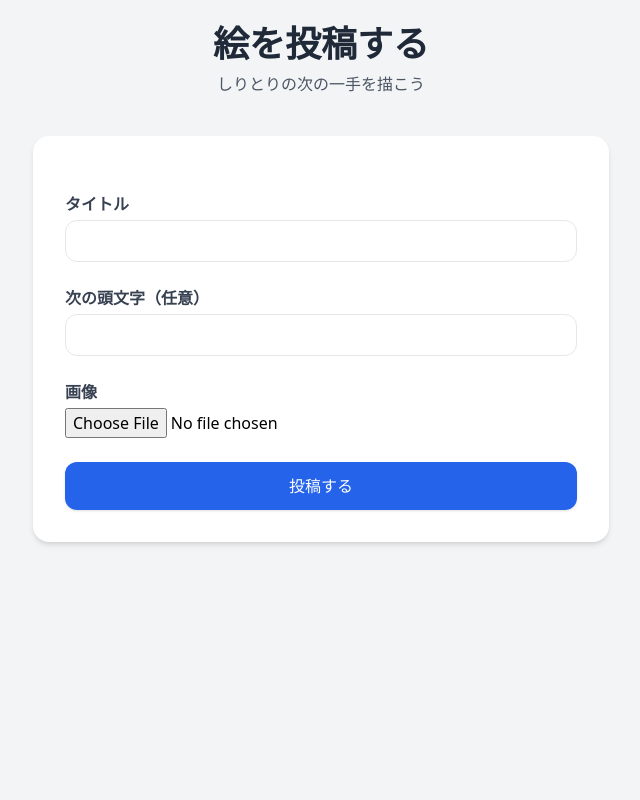
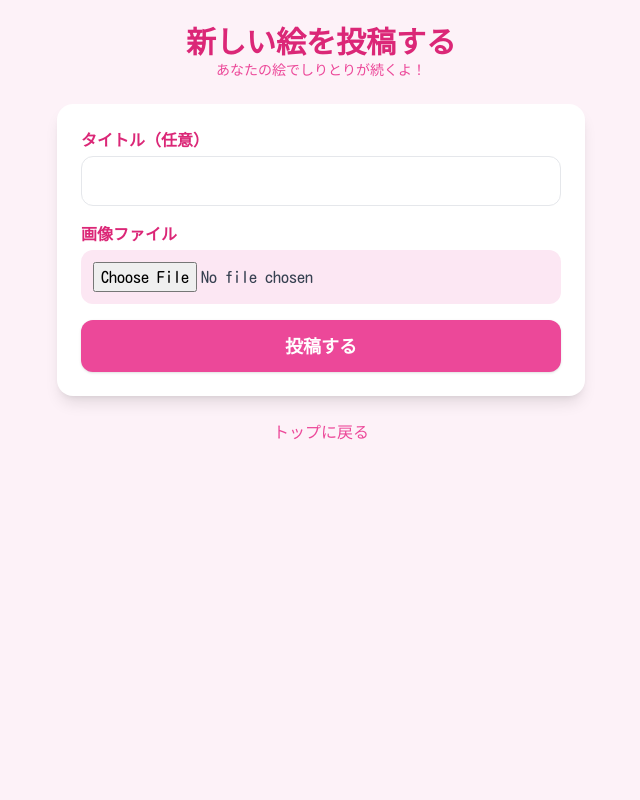
Before and after one commit to yroh0840/e-shiritori, a Flask app: page /post in a window 1280 px wide. Shown: the whole page, without its empty margins (319-959 px from the left). Run offline with Flask 3, Linux system fonts and the light colour scheme; some libraries are stand-ins or nearby versions.

Commit message:
feat(ui): update index, post, chain pages with cute design

```diff
--- a/templates/post.html
+++ b/templates/post.html
@@ -1,42 +1,44 @@
+<!-- post.html (cute version) -->
 <!DOCTYPE html>
 <html lang="ja">
 <head>
 <meta charset="UTF-8" />
 <meta name="viewport" content="width=device-width, initial-scale=1.0" />
-  <title>E-Shiritori | Post</title>
+<title>投稿する - e-shiritori</title>
 <script src="https://cdn.tailwindcss.com"></script>
+<style>
+@import url('https://fonts.googleapis.com/css2?family=Kosugi+Maru&display=swap');
+body { font-family: 'Kosugi Maru', sans-serif; }
+</style>
 </head>
-<body class="bg-gray-100 min-h-screen p-6">
-  <header class="text-center mb-10">
-    <h1 class="text-4xl font-bold text-gray-800 mb-2">絵を投稿する</h1>
-    <p class="text-gray-600">しりとりの次の一手を描こう</p>
+<body class="bg-pink-50 min-h-screen text-gray-700">
+<div class="max-w-xl mx-auto p-6">
+    <header class="text-center mb-6">
+        <h1 class="text-3xl font-bold text-pink-600">新しい絵を投稿する</h1>
+        <p class="text-sm text-pink-500">あなたの絵でしりとりが続くよ！</p>
     </header>
 
-  <main class="max-w-xl mx-auto bg-white shadow-md rounded-2xl p-8">
-    <form action="{{ url_for('post') }}" method="post" enctype="multipart/form-data" class="space-y-6">
-
-      <!-- 隠しフィールド（前の絵のID） -->
-      <input type="hidden" name="prev_id" value="{{ prev_id }}" />
-
+    <form action="{{ url_for('post') }}" method="POST" enctype="multipart/form-data" class="bg-white shadow-lg rounded-2xl p-6 space-y-4">
         <div>
-        <label class="block font-semibold text-gray-700 mb-1">タイトル</label>
-        <input type="text" name="title" class="w-full border rounded-xl px-4 py-2" />
+            <label class="block text-pink-600 font-semibold mb-1">タイトル（任意）</label>
+            <input type="text" name="title" class="w-full p-3 rounded-xl border focus:ring-2 focus:ring-pink-300" />
         </div>
 
         <div>
-        <label class="block font-semibold text-gray-700 mb-1">次の頭文字（任意）</label>
-        <input type="text" name="next_head" class="w-full border rounded-xl px-4 py-2" />
+            <label class="block text-pink-600 font-semibold mb-1">画像ファイル</label>
+            <input type="file" name="image" required class="w-full p-3 bg-pink-100 rounded-xl" />
         </div>
 
-      <div>
-        <label class="block font-semibold text-gray-700 mb-1">画像</label>
-        <input type="file" name="image" required class="w-full" />
-      </div>
+        <input type="hidden" name="prev_id" value="{{ prev_id }}" />
 
-      <button type="submit" class="w-full bg-blue-600 text-white py-3 rounded-xl shadow hover:bg-blue-700 transition">
+        <button class="w-full bg-pink-500 text-white py-3 rounded-xl shadow hover:bg-pink-600 transition text-lg font-bold">
             投稿する
         </button>
     </form>
-  </main>
+
+    <div class="text-center mt-6">
+        <a href="/" class="text-pink-500 hover:underline">トップに戻る</a>
+    </div>
+</div>
 </body>
 </html>
```
Also changed, not shown: memo.txt (+28 -0 lines), templates/chain.html (+18 -15 lines), templates/index.html (+25 -16 lines), 1 other file. Lines whose indentation alone changed are shown as unchanged.
